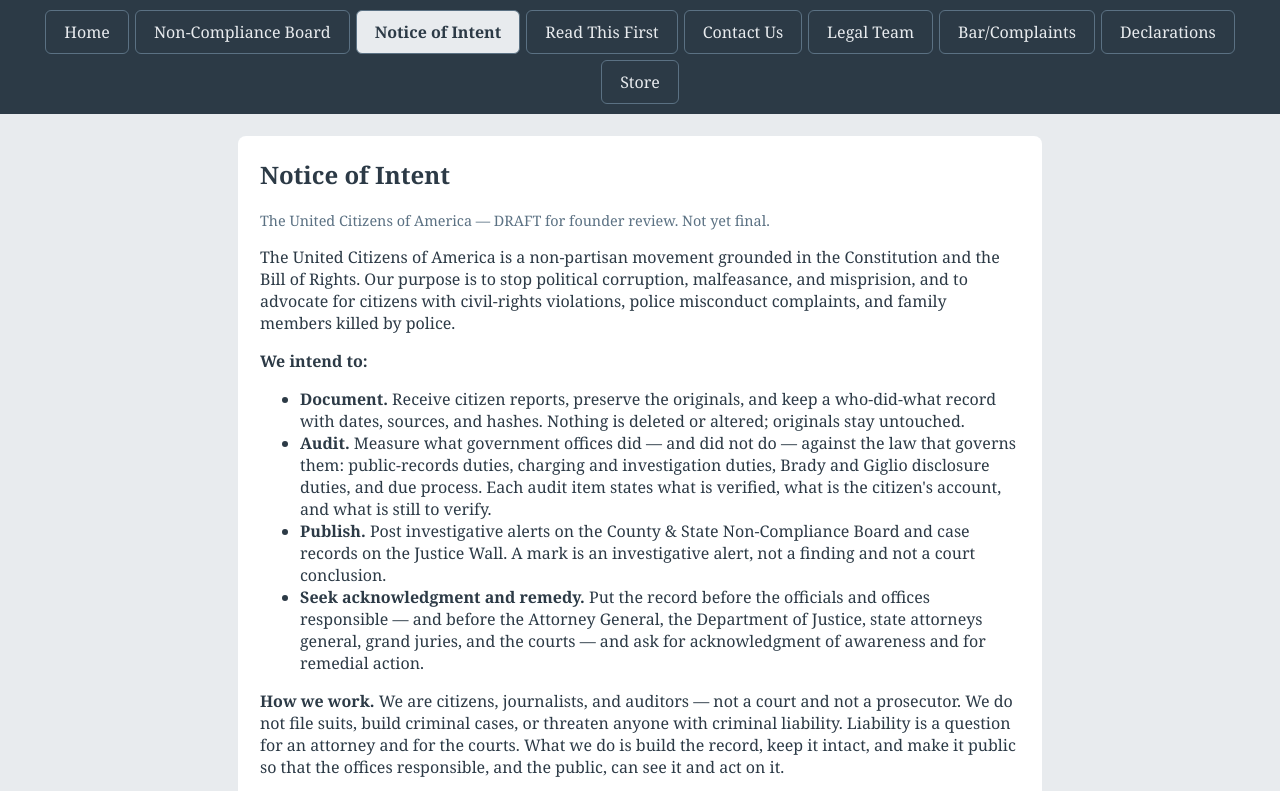
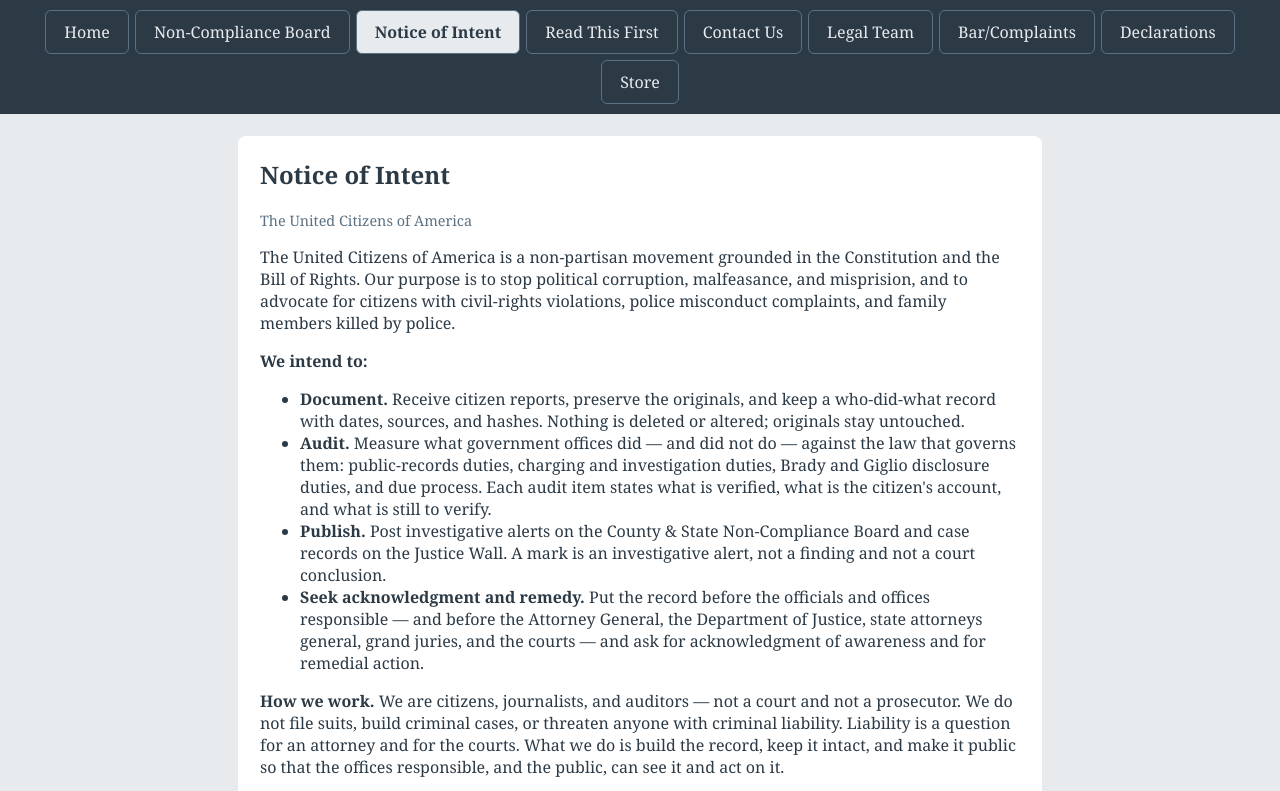
Before and after one commit to thecitizenmovement-org/thecitizenmovement.com, a plain HTML site: page notice-of-intent.html in a window 1280 px wide. Shown: the top 791 px of the page. Drawn offline with Linux system fonts and the light colour scheme.

Commit message:
Remove DRAFT label from notice-of-intent; minify — no developer notes in published pages (Nov 21, 2026)

```diff
--- a/notice-of-intent.html
+++ b/notice-of-intent.html
@@ -4,7 +4,7 @@
 <nav class="tabs"><a href="index.html">Home</a><a href="board.html">Non-Compliance Board</a><a class="active" href="notice-of-intent.html">Notice of Intent</a><a href="read-this-first.html">Read This First</a><a href="contact.html">Contact Us</a><a href="legal-team.html">Legal Team</a><a href="bar-lookup.html">Bar/Complaints</a><a href="declarations.html">Declarations</a><a href="https://thecitizenmovement.store">Store</a></nav>
 <div class="card">
 <h2>Notice of Intent</h2>
-<p class="meta">The United Citizens of America &mdash; DRAFT for founder review. Not yet final.</p>
+<p class="meta">The United Citizens of America</p>
 
 <p>The United Citizens of America is a non-partisan movement grounded in the Constitution and the Bill of Rights. Our purpose is to stop political corruption, malfeasance, and misprision, and to advocate for citizens with civil-rights violations, police misconduct complaints, and family members killed by police.</p>
 
```
